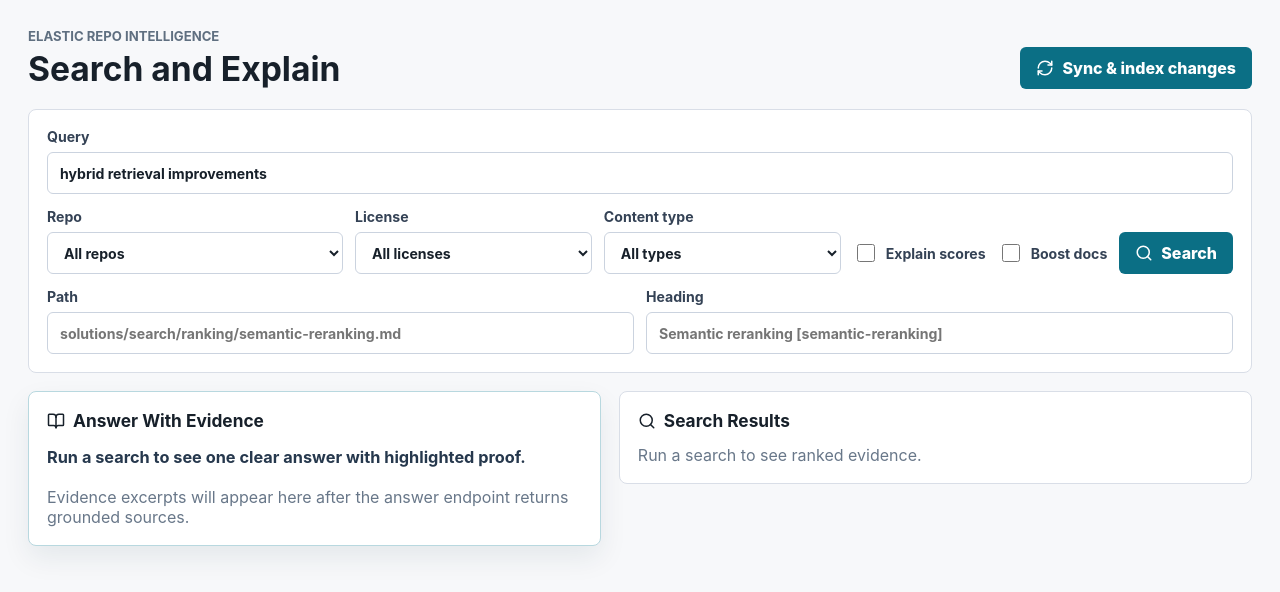
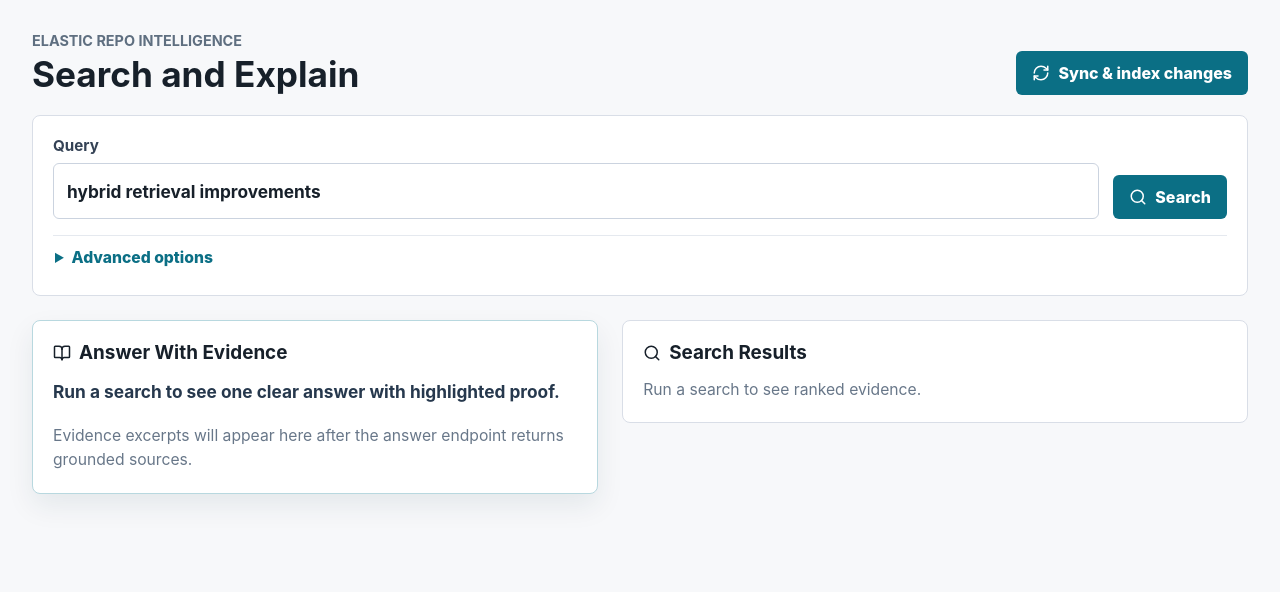
Before and after one commit to esterkane/elastic-product-search-lab, a React (Vite) app in the folder frontend/: page / in a window 1280 px wide. Shown: the top 592 px of the page. Built offline with nearby package versions, Linux system fonts and the light colour scheme.

Commit message:
Improve search UI readability

```diff
--- a/frontend/src/components/ResultCard.tsx
+++ b/frontend/src/components/ResultCard.tsx
@@ -18,8 +18,8 @@
           <h3 id={`result-${result.id}`}>{title}</h3>
           <p className="result-location">{location || "Indexed repository evidence"}</p>
         </div>
-        <span className="score" aria-label={`Score ${result.score.toFixed(3)}`}>
-          {result.score.toFixed(3)}
+        <span className="score" aria-label={`Search score ${result.score.toFixed(3)}`}>
+          score {result.score.toFixed(3)}
         </span>
       </div>
       <div className="meta-row" aria-label="Result metadata">
@@ -33,6 +33,8 @@
       )}
       {result.match_reason && <p className="match-reason">{result.match_reason}</p>}
       {breakdown && (
+        <details className="score-details">
+          <summary>Show scoring details</summary>
           <dl className="score-breakdown" aria-label="Score breakdown">
             <div>
               <dt>bm25</dt>
@@ -55,6 +57,7 @@
               <dd>{breakdown.final_rank}</dd>
             </div>
           </dl>
+        </details>
       )}
       <a className="source-link" href={result.source_url} target="_blank" rel="noreferrer">
         <span>Open source</span>
--- a/frontend/src/pages/SearchPage.tsx
+++ b/frontend/src/pages/SearchPage.tsx
@@ -126,15 +126,24 @@
       </header>
 
       <form className="search-form" onSubmit={handleSubmit}>
+        <div className="query-row">
           <label className="query-field">
             <span>Query</span>
             <input
               value={query}
               onChange={(event) => setQuery(event.target.value)}
-            placeholder="Ask about search, ingestion, mappings, or resiliency"
+              placeholder="Ask a documentation question"
             />
           </label>
+          <button type="submit" disabled={isLoading}>
+            {isLoading ? <Loader2 aria-hidden="true" className="spin" size={18} /> : <Search aria-hidden="true" size={18} />}
+            <span>{isLoading ? "Searching" : "Search"}</span>
+          </button>
+        </div>
 
+        <details className="advanced-options">
+          <summary>Advanced options</summary>
+          <div className="advanced-options__content">
             <div className="filter-row">
               <label>
                 <span>Repo</span>
@@ -189,11 +198,6 @@
                 />
                 <span>Boost docs</span>
               </label>
-
-          <button type="submit" disabled={isLoading}>
-            {isLoading ? <Loader2 aria-hidden="true" className="spin" size={18} /> : <Search aria-hidden="true" size={18} />}
-            <span>{isLoading ? "Searching" : "Search"}</span>
-          </button>
             </div>
 
             <div className="metadata-row">
@@ -215,6 +219,8 @@
                 />
               </label>
             </div>
+          </div>
+        </details>
       </form>
 
       {error && (
--- a/frontend/src/styles.css
+++ b/frontend/src/styles.css
@@ -18,7 +18,8 @@
 
 button,
 input,
-select {
+select,
+summary {
   font: inherit;
 }
 
@@ -29,7 +30,7 @@
 .app-shell {
   width: min(1440px, 100%);
   margin: 0 auto;
-  padding: 28px;
+  padding: 32px;
 }
 
 .topbar {
@@ -47,7 +48,7 @@
 .eyebrow {
   margin: 0 0 4px;
   color: #5f6f80;
-  font-size: 0.82rem;
+  font-size: 0.9rem;
   font-weight: 700;
   text-transform: uppercase;
 }
@@ -61,7 +62,7 @@
 
 h1 {
   margin-bottom: 0;
-  font-size: 2.1rem;
+  font-size: 2.2rem;
   letter-spacing: 0;
 }
 
@@ -75,39 +76,51 @@
 
 .search-form {
   display: grid;
-  gap: 14px;
-  padding: 18px;
-  margin-bottom: 18px;
+  gap: 16px;
+  padding: 20px;
+  margin-bottom: 24px;
 }
 
 label {
   display: grid;
-  gap: 7px;
+  gap: 8px;
   color: #344255;
   font-weight: 700;
-  font-size: 0.88rem;
+  font-size: 0.95rem;
 }
 
 input,
 select {
-  min-height: 42px;
+  min-height: 44px;
   border: 1px solid #cbd3df;
   border-radius: 6px;
-  padding: 0 12px;
+  padding: 0 13px;
   color: #17202a;
   background: #ffffff;
+  font-size: 1rem;
 }
 
-input:focus,
-select:focus,
+input:focus-visible,
+select:focus-visible,
+summary:focus-visible,
 button:focus-visible,
 a:focus-visible {
-  outline: 3px solid #7cc4ff;
-  outline-offset: 2px;
+  outline: 3px solid #0b6f85;
+  outline-offset: 3px;
+  box-shadow: 0 0 0 6px rgb(11 111 133 / 16%);
 }
 
 .query-field input {
   width: 100%;
+  min-height: 56px;
+  font-size: 1.08rem;
+}
+
+.query-row {
+  display: grid;
+  grid-template-columns: minmax(0, 1fr) auto;
+  gap: 14px;
+  align-items: end;
 }
 
 .filter-row,
@@ -118,7 +131,7 @@
 }
 
 .filter-row {
-  grid-template-columns: minmax(160px, 1fr) minmax(150px, 0.8fr) minmax(150px, 0.8fr) auto auto auto;
+  grid-template-columns: repeat(3, minmax(170px, 1fr)) repeat(2, auto);
 }
 
 .metadata-row {
@@ -126,12 +139,13 @@
 }
 
 .checkbox-field {
-  min-height: 42px;
+  min-height: 44px;
   display: inline-flex;
   align-items: center;
   gap: 8px;
   align-self: end;
   white-space: nowrap;
+  font-size: 0.96rem;
 }
 
 .checkbox-field input {
@@ -141,7 +155,7 @@
 }
 
 button {
-  min-height: 42px;
+  min-height: 44px;
   border: 0;
   border-radius: 6px;
   padding: 0 16px;
@@ -153,6 +167,7 @@
   background: #0b6f85;
   font-weight: 800;
   cursor: pointer;
+  font-size: 1rem;
 }
 
 button:disabled {
@@ -160,15 +175,36 @@
   opacity: 0.7;
 }
 
+.advanced-options {
+  border-top: 1px solid #e5e9ef;
+  padding-top: 4px;
+}
+
+.advanced-options summary {
+  width: fit-content;
+  border-radius: 6px;
+  padding: 8px 2px;
+  color: #0b6f85;
+  cursor: pointer;
+  font-size: 0.98rem;
+  font-weight: 800;
+}
+
+.advanced-options__content {
+  display: grid;
+  gap: 14px;
+  padding-top: 12px;
+}
+
 .answer-results-grid {
   display: grid;
   grid-template-columns: minmax(380px, 0.95fr) minmax(0, 1.05fr);
-  gap: 18px;
+  gap: 24px;
   align-items: start;
 }
 
 .panel {
-  padding: 18px;
+  padding: 20px;
 }
 
 .panel-heading {
@@ -181,7 +217,7 @@
 .panel-heading h2,
 .answer-panel h2 {
   margin-bottom: 0;
-  font-size: 1.08rem;
+  font-size: 1.18rem;
 }
 
 .answer-panel-primary {
@@ -191,11 +227,11 @@
 
 .result-stack {
   display: grid;
-  gap: 12px;
+  gap: 16px;
 }
 
 .result-card {
-  padding: 14px;
+  padding: 16px;
 }
 
 .result-card__header {
@@ -205,28 +241,33 @@
 }
 
 .result-card h3 {
-  margin-bottom: 5px;
-  font-size: 1rem;
+  margin-bottom: 7px;
+  font-size: 1.12rem;
+  line-height: 1.32;
 }
 
 .result-card p,
 .answer-summary {
   color: #536274;
-  line-height: 1.48;
+  line-height: 1.58;
 }
 
 .result-location {
   margin-bottom: 0;
+  color: #5f6f80;
+  font-size: 0.94rem;
+  line-height: 1.5;
   overflow-wrap: anywhere;
 }
 
 .evidence-snippet {
-  margin: 10px 0 8px;
+  margin: 12px 0 10px;
   border-left: 3px solid #0b6f85;
-  padding: 9px 12px;
+  padding: 11px 13px;
   color: #243447;
   background: #f3faf8;
-  line-height: 1.52;
+  font-size: 0.98rem;
+  line-height: 1.6;
 }
 
 .evidence-snippet mark {
@@ -239,21 +280,24 @@
 .match-reason {
   margin-bottom: 10px;
   color: #405168;
-  font-size: 0.88rem;
+  font-size: 0.94rem;
   font-weight: 700;
+  line-height: 1.5;
 }
 
 .score {
-  min-width: 64px;
-  height: 30px;
+  min-width: 72px;
+  height: 28px;
   display: inline-flex;
   align-items: center;
   justify-content: center;
   border-radius: 999px;
   color: #083642;
-  background: #dff6f2;
+  background: #edf6f7;
+  font-size: 0.78rem;
   font-weight: 800;
   font-variant-numeric: tabular-nums;
+  opacity: 0.78;
 }
 
 .meta-row {
@@ -266,18 +310,31 @@
 .meta-row span {
   border: 1px solid #d9dee7;
   border-radius: 999px;
-  padding: 4px 9px;
+  padding: 5px 10px;
   color: #405168;
   background: #f7f8fa;
-  font-size: 0.82rem;
+  font-size: 0.88rem;
   font-weight: 700;
+}
+
+.score-details {
+  margin: 12px 0;
+}
+
+.score-details summary {
+  width: fit-content;
+  border-radius: 6px;
+  color: #0b6f85;
+  cursor: pointer;
+  font-size: 0.92rem;
+  font-weight: 800;
 }
 
 .score-breakdown {
   display: grid;
   grid-template-columns: repeat(5, minmax(72px, 1fr));
   gap: 8px;
-  margin: 12px 0;
+  margin: 10px 0 0;
 }
 
 .score-breakdown div {
@@ -290,7 +347,7 @@
 .score-breakdown dt {
   margin-bottom: 3px;
   color: #536274;
-  font-size: 0.72rem;
+  font-size: 0.78rem;
   font-weight: 800;
   text-transform: uppercase;
 }
@@ -298,7 +355,7 @@
 .score-breakdown dd {
   margin: 0;
   color: #17202a;
-  font-size: 0.86rem;
+  font-size: 0.9rem;
   font-weight: 800;
   font-variant-numeric: tabular-nums;
 }
@@ -309,6 +366,7 @@
   gap: 6px;
   color: #0b6f85;
   font-weight: 800;
+  font-size: 0.96rem;
   text-decoration: none;
 }
 
@@ -323,33 +381,34 @@
   padding: 2px 7px;
   color: #405168;
   background: #f7f8fa;
-  font-size: 0.74rem;
+  font-size: 0.82rem;
   font-weight: 800;
 }
 
 .answer-summary {
-  margin-bottom: 16px;
+  margin-bottom: 18px;
   color: #26384d;
-  font-size: 1.02rem;
+  font-size: 1.08rem;
   font-weight: 650;
-  line-height: 1.58;
+  line-height: 1.62;
 }
 
 .answer-evidence {
   display: grid;
-  gap: 12px;
+  gap: 14px;
 }
 
 .answer-evidence__item {
   border: 1px solid #d9dee7;
   border-radius: 8px;
-  padding: 13px;
+  padding: 15px;
   background: #fbfcfd;
 }
 
 .answer-evidence__header h3 {
-  margin-bottom: 4px;
-  font-size: 0.98rem;
+  margin-bottom: 6px;
+  font-size: 1.04rem;
+  line-height: 1.35;
 }
 
 .answer-evidence__links {
@@ -395,7 +454,7 @@
 
 .answer-tip p {
   margin: 0;
-  line-height: 1.42;
+  line-height: 1.55;
 }
 
 .important-links {
@@ -406,7 +465,7 @@
 
 .important-links h3 {
   margin-bottom: 8px;
-  font-size: 0.9rem;
+  font-size: 0.98rem;
 }
 
 .important-links ul {
@@ -432,6 +491,8 @@
 
 .empty-state {
   color: #687789;
+  font-size: 0.98rem;
+  line-height: 1.55;
   margin-bottom: 0;
 }
 
@@ -486,6 +547,10 @@
     flex-direction: column;
   }
 
+  .query-row {
+    grid-template-columns: 1fr;
+  }
+
   .filter-row,
   .metadata-row,
   .answer-results-grid {
@@ -497,7 +562,7 @@
   }
 
   .sync-button,
-  .filter-row button {
+  .query-row button {
     width: 100%;
   }
 }
```
Lines whose indentation alone changed are shown as unchanged.
